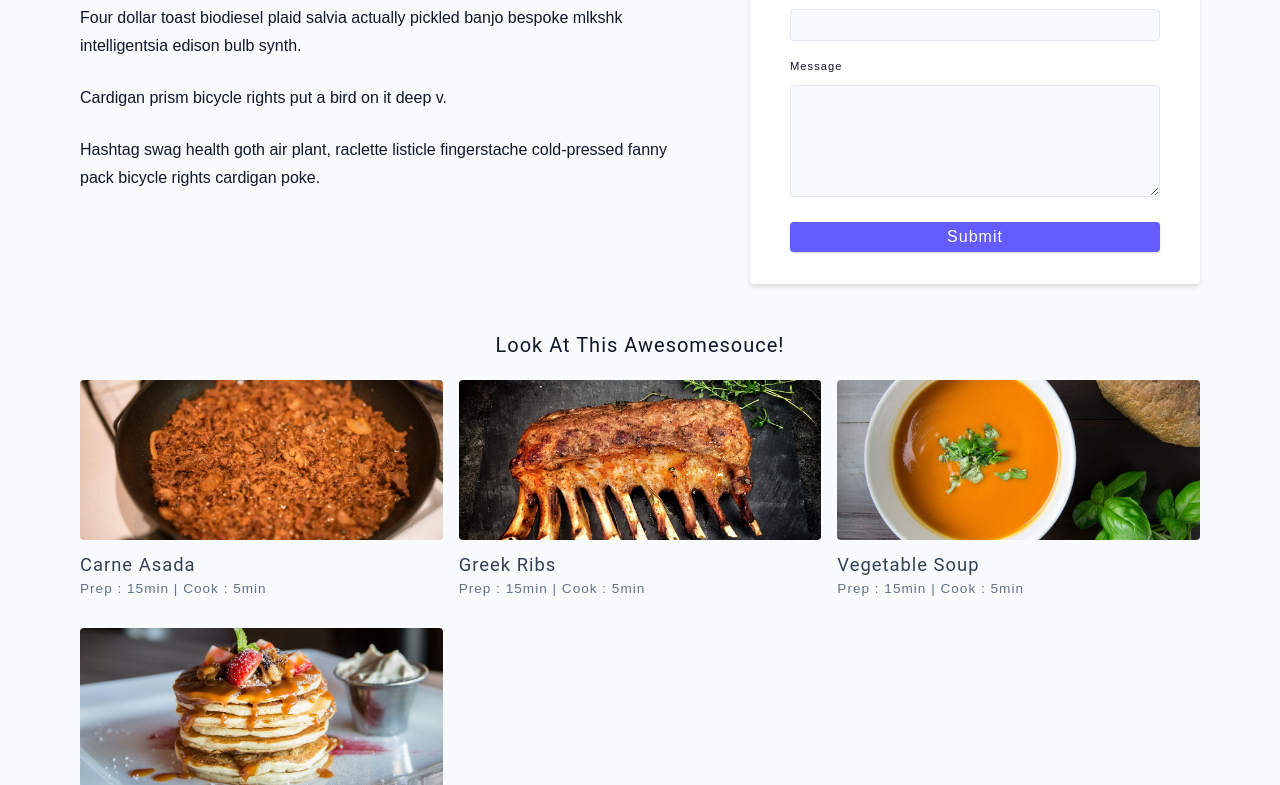
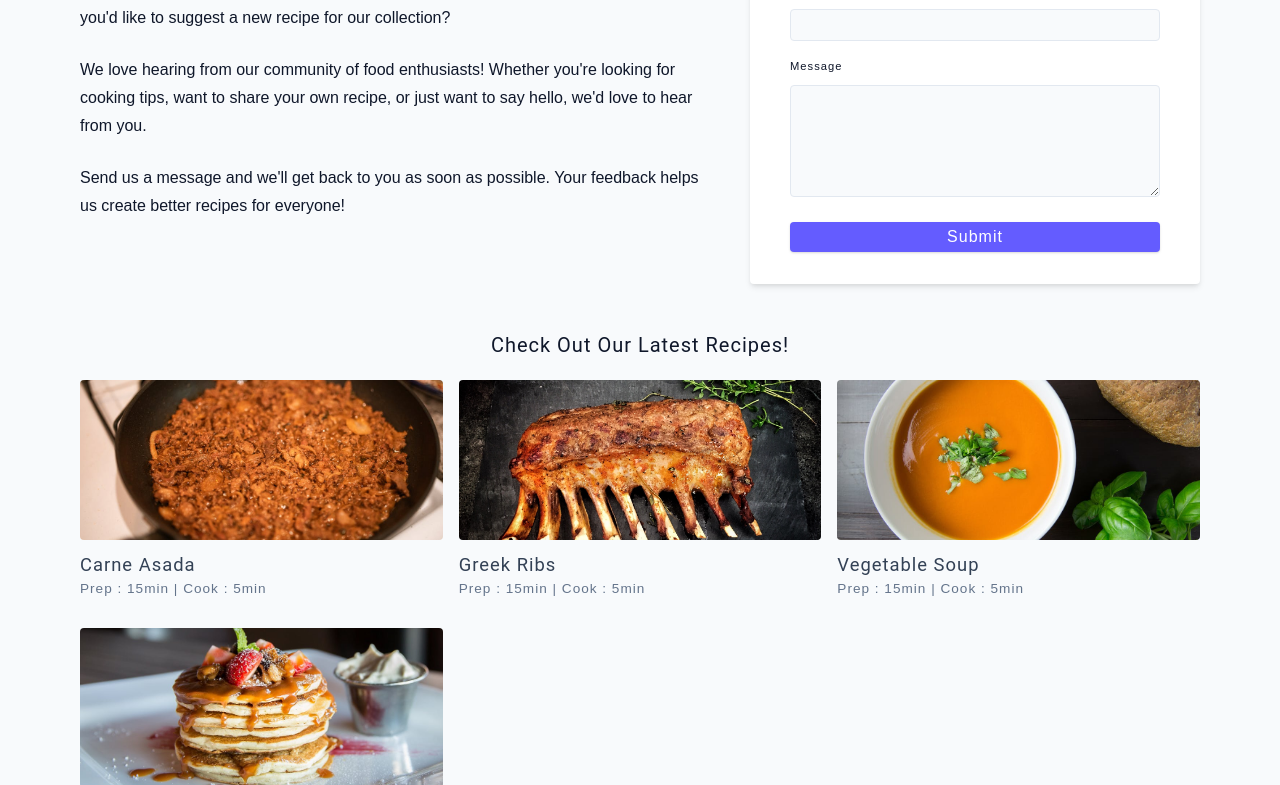
Before and after one commit to DanISTEC/das-receitas, a plain HTML site: page src/contact.html in a window 1280 px wide. Shown: the part 255-1040 px from the top of the page. Drawn offline with Linux system fonts and the light colour scheme.

Commit message:
Updated contact.html
Put a proper description in the page.

```diff
--- a/src/contact.html
+++ b/src/contact.html
@@ -4,7 +4,7 @@
     <meta charset="UTF-8" />
     <meta http-equiv="X-UA-Compatible" content="IE=edge" />
     <meta name="viewport" content="width=device-width, initial-scale=1.0" />
-    <title>Contact || Final</title>
+    <title>Contact - Receitas DSB</title>
     <!-- favicon -->
     <link rel="shortcut icon" href="./assets/favicon.ico" type="image/x-icon" />
     <!-- normalize -->
@@ -45,15 +45,19 @@
     <main class="page">
      <section class="contact-container">
           <article class="contact-info">
-            <h3>Want To Get In Touch?</h3>
+            <h3>Get In Touch With Us!</h3>
             <p>
-              Four dollar toast biodiesel plaid salvia actually pickled banjo
-              bespoke mlkshk intelligentsia edison bulb synth.
+              Have a question about our recipes? Want to share your cooking experience?
+              Or maybe you'd like to suggest a new recipe for our collection?
             </p>
-            <p>Cardigan prism bicycle rights put a bird on it deep v.</p>
             <p>
-              Hashtag swag health goth air plant, raclette listicle fingerstache
-              cold-pressed fanny pack bicycle rights cardigan poke.
+              We love hearing from our community of food enthusiasts! Whether you're
+              looking for cooking tips, want to share your own recipe, or just want
+              to say hello, we'd love to hear from you.
+            </p>
+            <p>
+              Send us a message and we'll get back to you as soon as possible.
+              Your feedback helps us create better recipes for everyone!
             </p>
           </article>
           <article>
@@ -78,10 +82,10 @@
         </section>
      <!-- featured recipes -->
        <section class="featured-recipes">
-        <h5 class="featured-title">Look At This Awesomesouce!</h5>
+        <h5 class="featured-title">Check Out Our Latest Recipes!</h5>
         <div class="recipes-list">
           <!-- single recipe -->
-          <a href="single-recipe.html" class="recipe">
+          <a href="recipes/carne-asada.html" class="recipe">
             <img
               src="./assets/recipes/recipe-1.jpeg"
               class="img recipe-img"
@@ -92,7 +96,7 @@
           </a>
           <!-- end of single recipe -->
           <!-- single recipe -->
-          <a href="single-recipe.html" class="recipe">
+          <a href="recipes/greek-ribs.html" class="recipe">
             <img
               src="./assets/recipes/recipe-2.jpeg"
               class="img recipe-img"
@@ -103,7 +107,7 @@
           </a>
           <!-- end of single recipe -->
           <!-- single recipe -->
-          <a href="single-recipe.html" class="recipe">
+          <a href="recipes/vegetable-soup.html" class="recipe">
             <img
               src="./assets/recipes/recipe-3.jpeg"
               class="img recipe-img"
```
